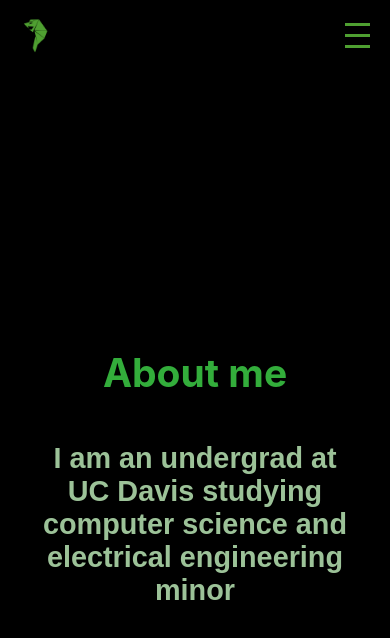
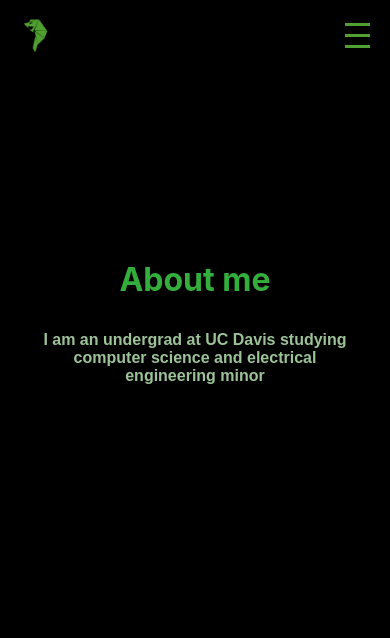
Before and after one commit to SaiChamarty/my-website, a React (Create React App) app: page /about in a window 390 px wide. Shown: the top 638 px of the page. Built offline with nearby package versions, Linux system fonts and the light colour scheme; a web font is replaced by a local one.

Commit message:
About css updated

```diff
--- a/src/components/About/About.jsx
+++ b/src/components/About/About.jsx
@@ -1,13 +1,13 @@
-import './About.css';
+import about from './About.module.css';
 
 function About() {
   return (
-    <div className='App'>
-      <div className='Text'>
-        <div className='name'>
+    <div className={about.App}>
+      <div className={about.Text}>
+        <div className={about.name}>
           <h1>About me</h1>
         </div>
-        <div className='description'>
+        <div className={about.description}>
           <h1>I am an undergrad at UC Davis studying computer science and electrical engineering minor</h1>
         </div>
       </div>
--- a/src/components/About/About.css
+++ b/src/components/About/About.module.css
@@ -1,7 +1,7 @@
 .App {
   /* make your container fill the screen... */
   width: 100vw;
-  height: 100vh;
+  height: 70vh;
 
   /* ...and hide any children outside its bounds */
 
@@ -24,7 +24,7 @@ body{
   display: flex;
   flex-direction: column;
   align-items: center; /* Centers child elements horizontally */
-  margin-top: 30vh;
+  margin-top: 20vh;
 }
 
 .intro {
@@ -41,7 +41,7 @@ body{
   color: #33AD3B;
 
   /* RESPONSIVE: between 2rem and 5rem, scaling on 8vw */
-  font-size: clamp(1rem, 5vw, 3rem);
+  font-size: clamp(1rem, 4vw, 2.5rem);
 }
 
 .description {
@@ -49,7 +49,7 @@ body{
   font-family: 'inria serif', sans-serif;
   color: #9CC298;
   /* RESPONSIVE: between .9rem and 1.5rem, scaling on 3vw */
-  font-size: clamp(.9rem, 2vw, 1rem);
+  font-size: clamp(0.5rem, 2vw, 1rem);
 
   /* keep your text centered but limit its width */
   width: 80%;
```
